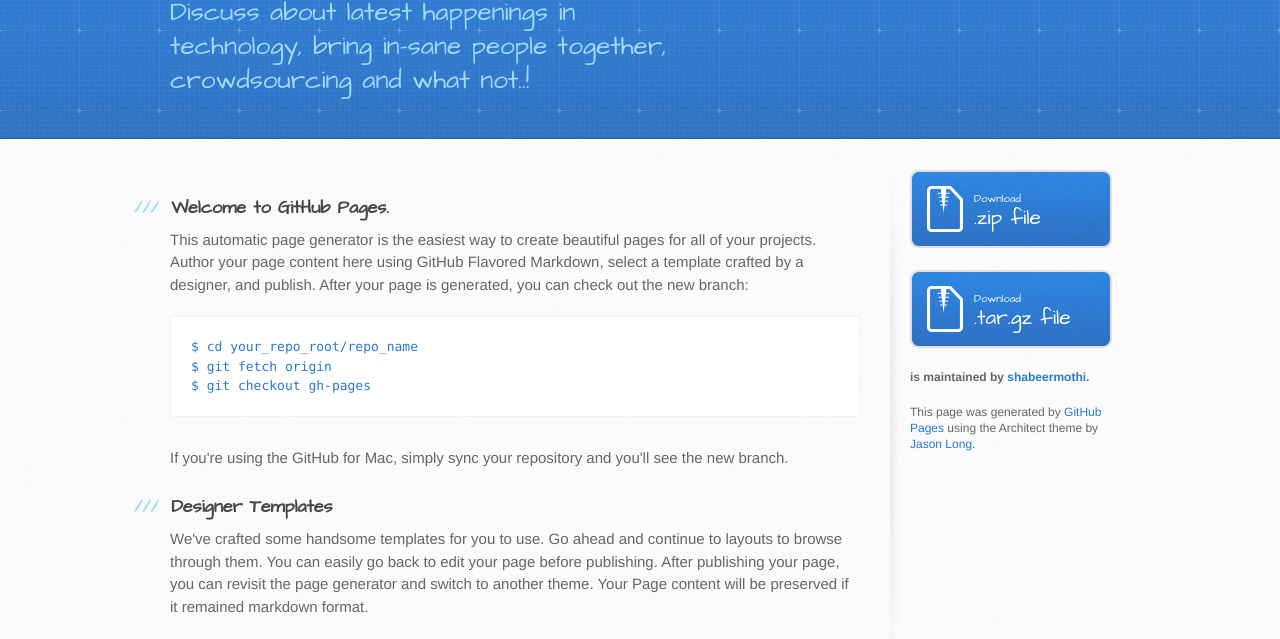
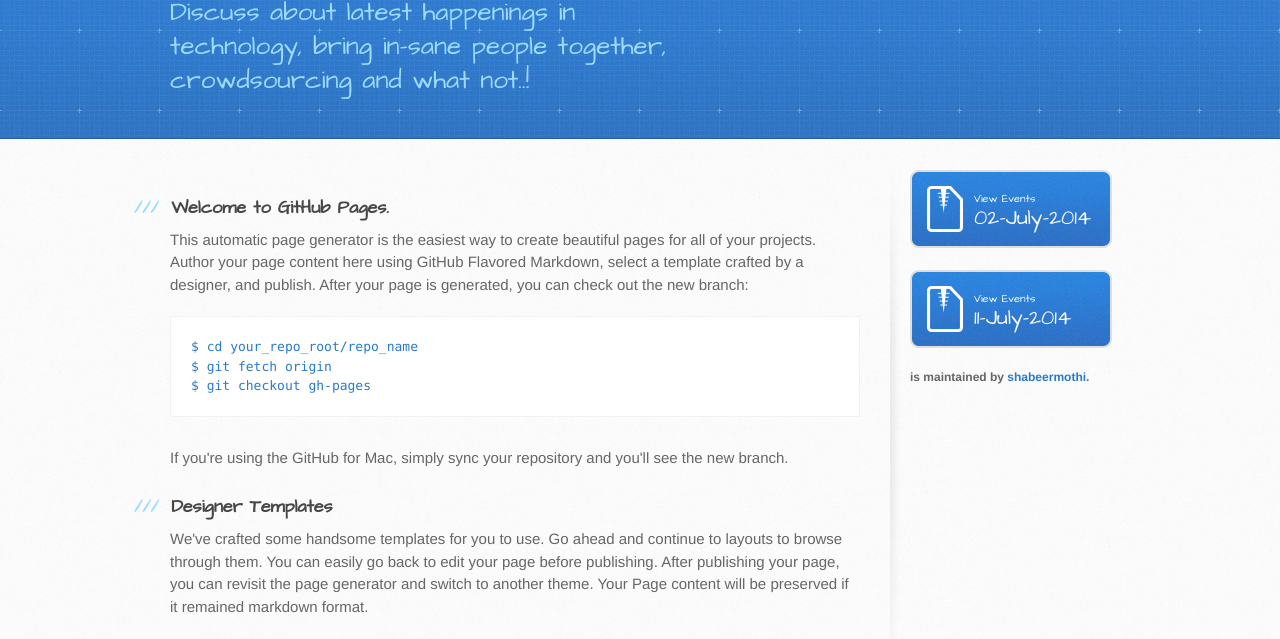
Before and after one commit to shabeermothi/reNew, a plain HTML site: page index.html in a window 1280 px wide. Shown: the part 130-769 px from the top of the page. Drawn offline with Linux system fonts and the light colour scheme.

Commit message:
Update index.html

```diff
--- a/index.html
+++ b/index.html
@@ -61,18 +61,17 @@ $ git checkout gh-pages
         </section>
 
         <aside id="sidebar">
-          <a href="https://github.com/shabeermothi/reNew.github.io/zipball/master" class="button">
-            <small>Download</small>
-            .zip file
+          <a href="https://github.com/shabeermothi/reNew/04-July-2014.html" class="button">
+            <small>View Events</small>
+            02-July-2014
           </a>
-          <a href="https://github.com/shabeermothi/reNew.github.io/tarball/master" class="button">
-            <small>Download</small>
-            .tar.gz file
+          <a href="https://github.com/shabeermothi/reNew/11-July-2014.html" class="button">
+            <small>View Events</small>
+            11-July-2014
           </a>
 
           <p class="repo-owner"><a href="https://github.com/shabeermothi/reNew.github.io"></a> is maintained by <a href="https://github.com/shabeermothi">shabeermothi</a>.</p>
 
-          <p>This page was generated by <a href="https://pages.github.com">GitHub Pages</a> using the Architect theme by <a href="https://twitter.com/jasonlong">Jason Long</a>.</p>
         </aside>
       </div>
     </div>
```
